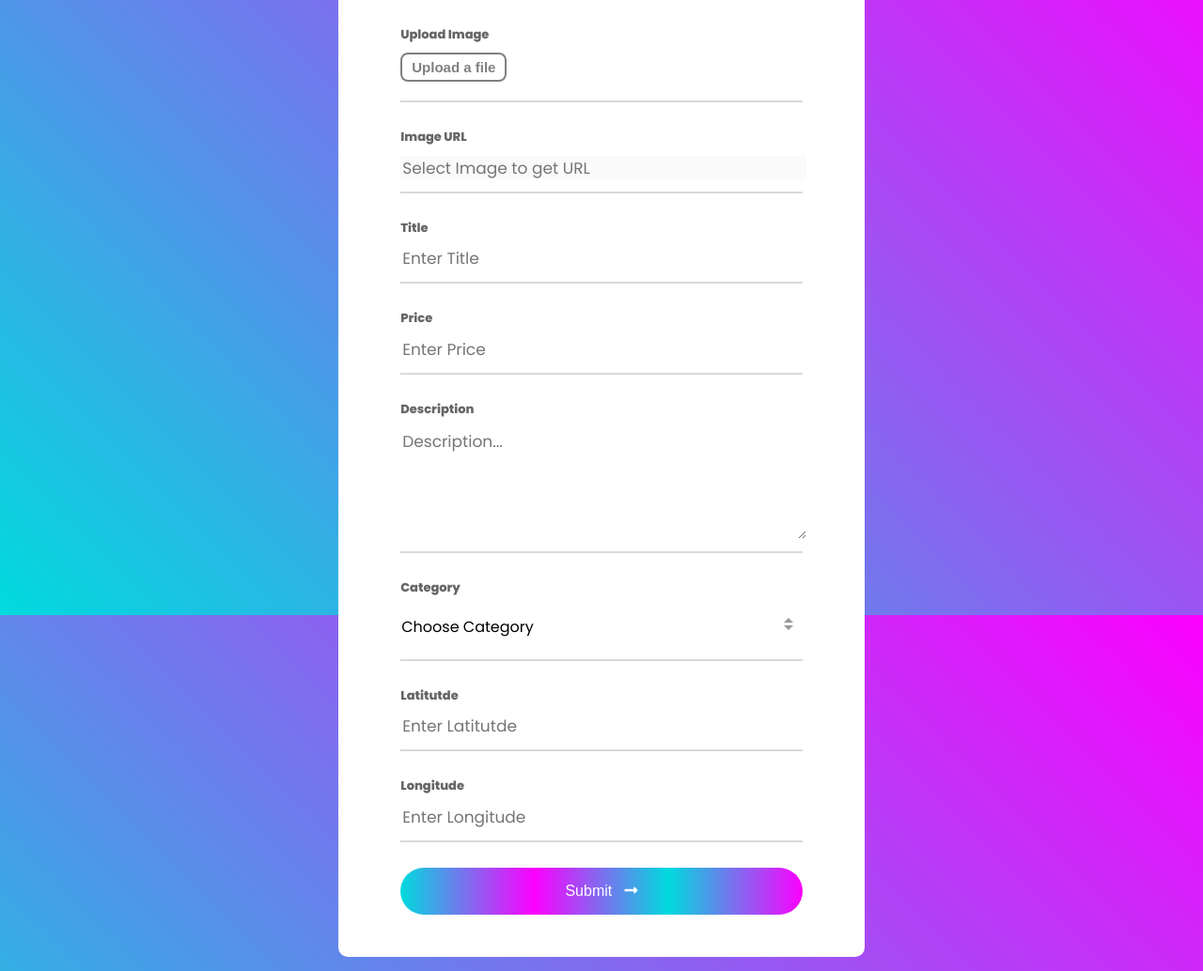
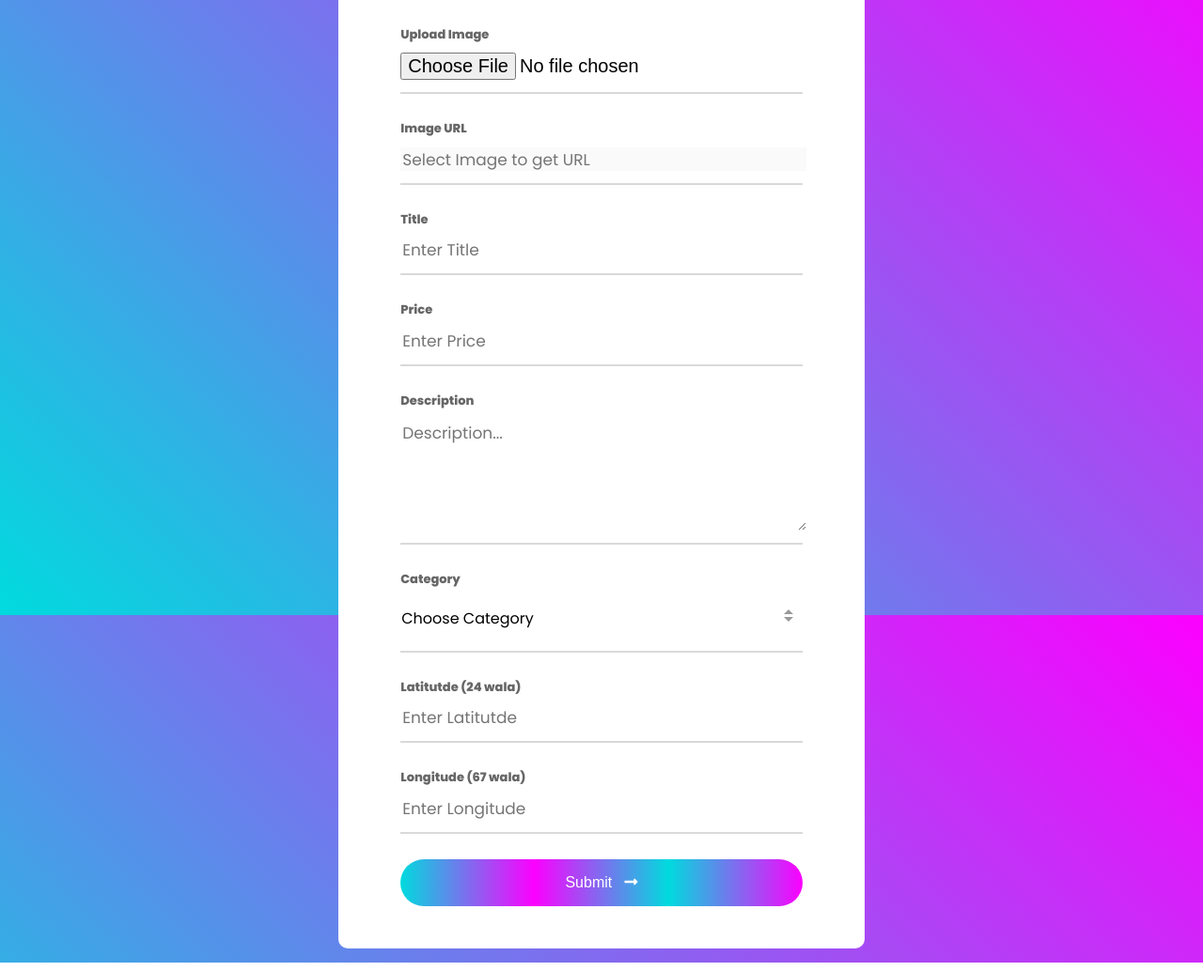
Before and after one commit to pro123908/Fokal, a plain HTML site: page index.html in a window 1280 px wide. Shown: the part 145-1179 px from the top of the page at 94% size. Drawn offline with nearby package versions, Linux system fonts and the light colour scheme.

Commit message:
file name bug fixed, lat lng label edited

```diff
--- a/index.html
+++ b/index.html
@@ -23,11 +23,10 @@
 
                 <div class="input-container">
                     <label class="input-label" for="input">Upload Image</label>
-                    <div class="upload-btn-wrapper">
-                        <button class="btn">Upload a file</button>
-                        <input type="file" name="image" class="input" id="image" onChange="getImageURL()" required>
+
+                                            <input type="file" name="image" class="input" id="image" onChange="getImageURL()" required>
                         <span class='pic-name'></span>
-                    </div>
+
                 </div>
 
 
@@ -71,12 +70,12 @@
                 </div>
 
                 <div class="input-container">
-                    <label class="input-label" for="lat">Latitutde</label>
+                    <label class="input-label" for="lat">Latitutde (24 wala)</label>
                     <input type="text" name="lat" class="input" id="lat" placeholder="Enter Latitutde" required onfocus="focused('lat')" onblur="unFocused('lat')">
                 </div>
 
                 <div class="input-container">
-                    <label class="input-label" for="lng">Longitude</label>
+                    <label class="input-label" for="lng">Longitude (67 wala)</label>
                     <input type="text" name="lng" id="lng" class="input" placeholder="Enter Longitude" required onfocus="focused('lng')" onblur="unFocused('lng')">
                 </div>
                 <!-- onclick="formSubmitted()" -->
--- a/script.js
+++ b/script.js
@@ -51,7 +51,10 @@ function formSubmitted(e) {
     .then(res => {
       openModal(1);
       // document.querySelector('.input-form').reset();
-      document.querySelector(".pic-name").innerHTML = "";
+      // For displaying name of the file which is selected when making post
+  // var Pic = document.querySelector("input[name='image']").files[0];
+
+  //   document.querySelector(".pic-name").innerHTML = '';
 
       document.getElementById("title").value = "";
       document.getElementById("price").value = "";
@@ -98,10 +101,7 @@ function getBase64(file) {
 }
 
 const getImageURL = () => {
-  // For displaying name of the file which is selected when making post
-  var Pic = document.querySelector("input[name='image']").files[0];
 
-  document.querySelector(".pic-name").innerHTML = Pic.name;
 
   console.log("Fetching");
   var imageElement = document.getElementById("image");
```
